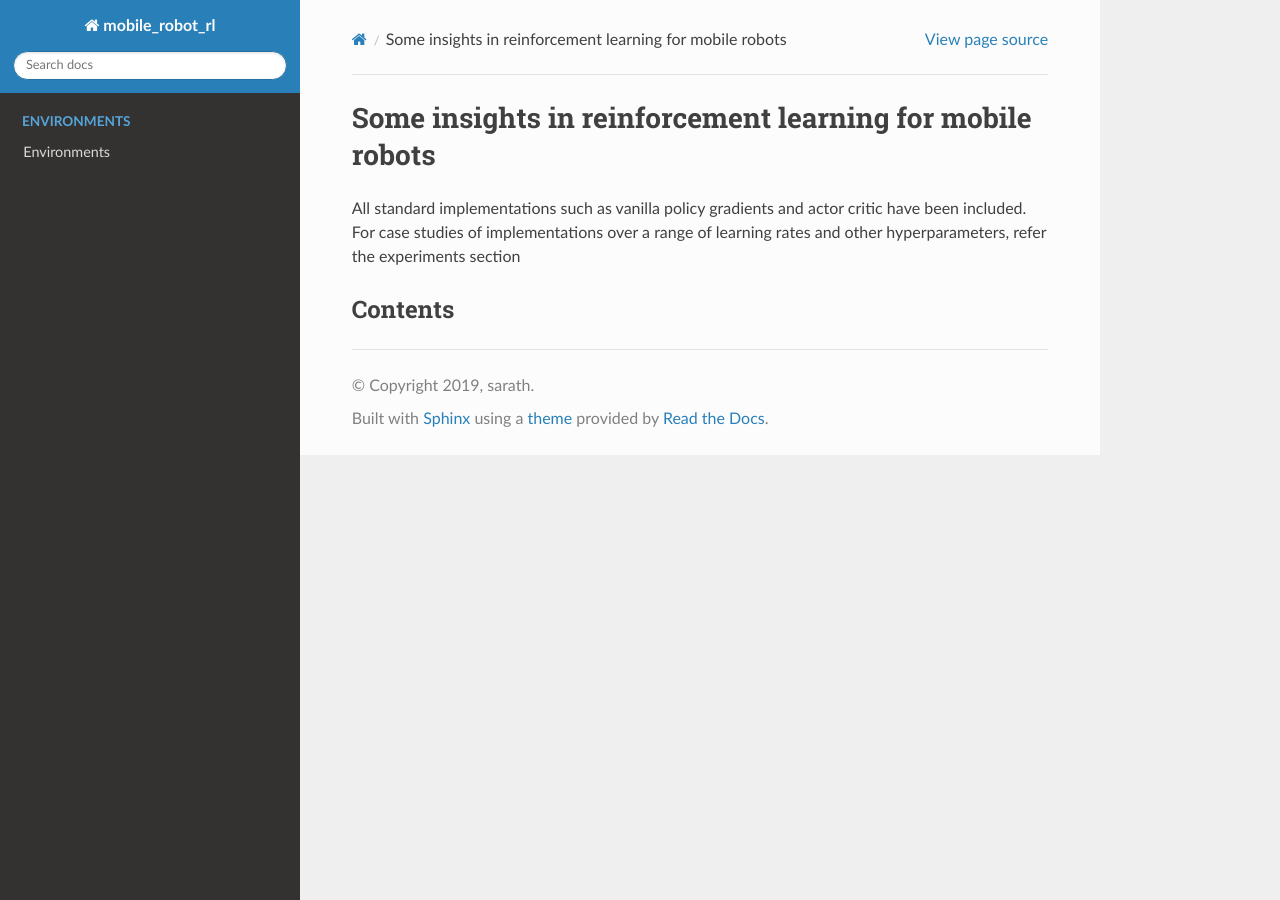
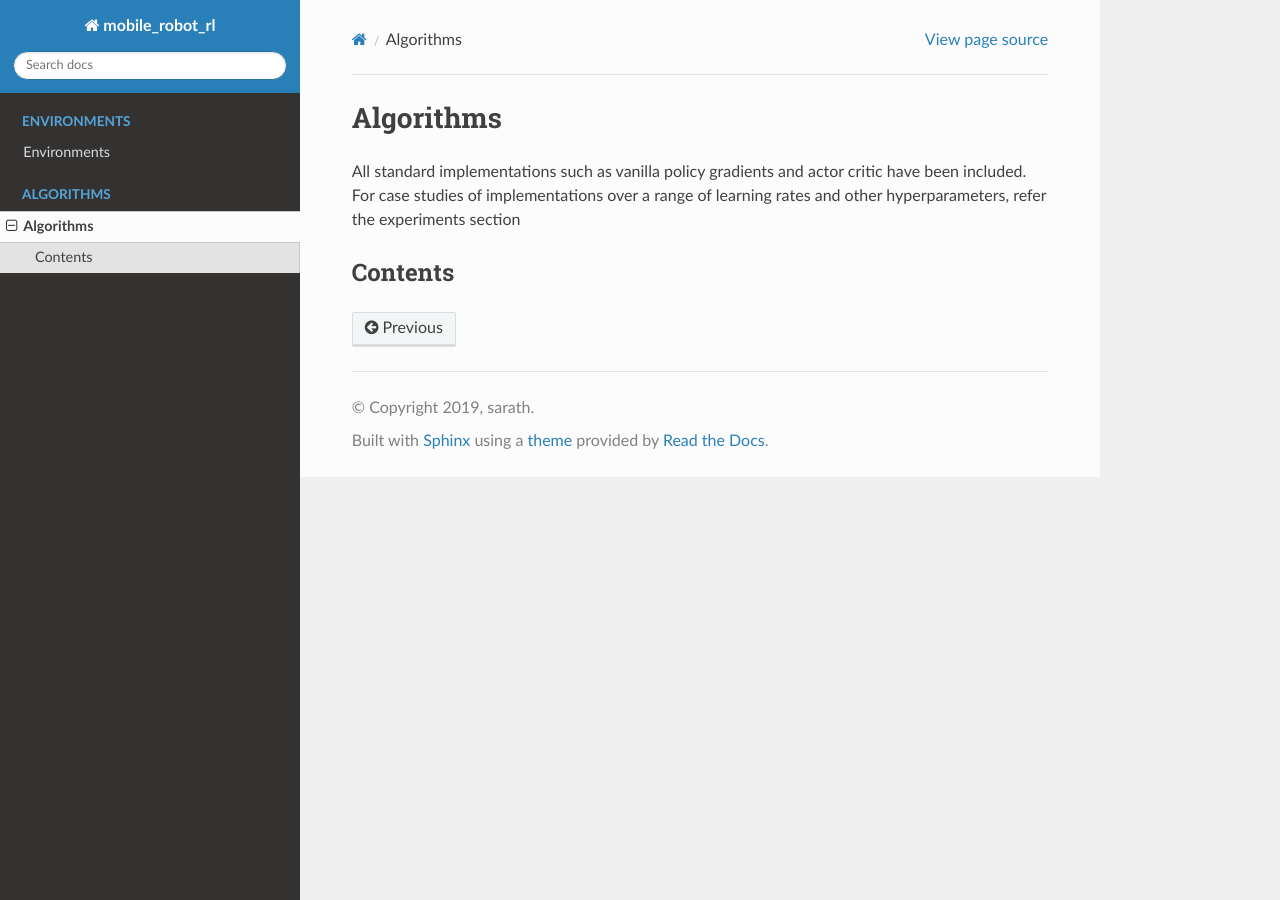
Before and after one commit to sarath-menon/robot_learning, a Sphinx documentation site: the page built from docs/algorithms/index.rst, in a window 1280 px wide. Built offline with Sphinx 7.4.7 and the Read the Docs theme 2.0.0, drawn with Linux system fonts in a browser that asks for light colours; pages that are not in the unit, such as notebooks, are missing from menus.

Commit message:
added subfolders index

```diff
--- a/docs/algorithms/index.rst
+++ b/docs/algorithms/index.rst
@@ -4,7 +4,7 @@
    contain the root `toctree` directive.
 
 #########################
-Some insights in reinforcement learning for mobile robots
+Algorithms
 #########################
 
 .. nn_class_docs documentation master file, created by
--- a/docs/index.rst
+++ b/docs/index.rst
@@ -38,4 +38,4 @@ Contents
    :maxdepth: 2
    :caption: Algorithms
 
-   Algorithms <algorithms>
+   algorithms/index
```
Also changed, not shown: 1 other file.
